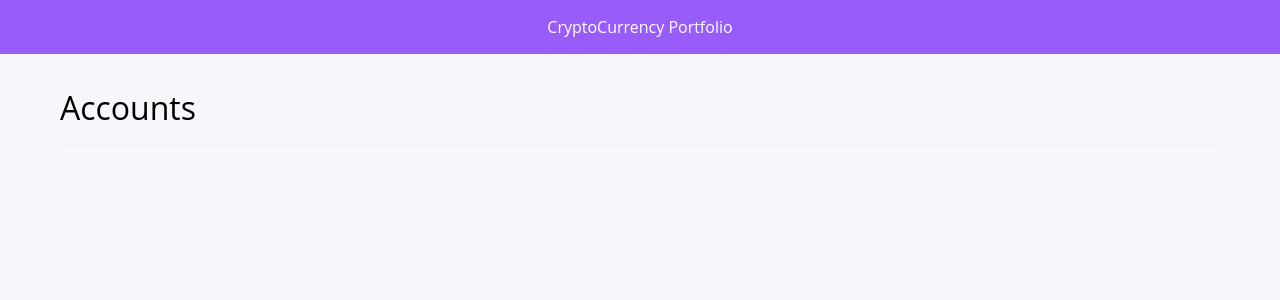
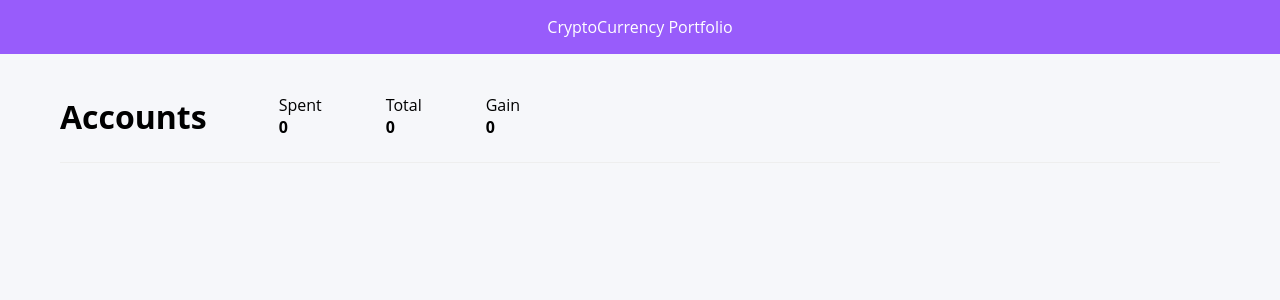
Before and after one commit to aeyoll/cryptofolio, a Django app: page / in a window 1280 px wide. Shown: the top 300 px of the page. Run offline with Django 3.2, Linux system fonts and the light colour scheme; the visitor is signed in with stand-in values (Sample User, id 1); data that the repository does not hold is empty.

Commit message:
Add some infos in the header

```diff
--- a/cryptocurrencies/templates/cryptocurrencies/index.html
+++ b/cryptocurrencies/templates/cryptocurrencies/index.html
@@ -32,12 +32,35 @@
                 margin-right: 30px;
             }
 
-            .title {
+            .header {
+                align-items: center;
                 border-bottom: 1px solid #eee;
+                display: flex;
                 font-size: 2rem;
                 font-weight: 400;
                 margin: 1rem 0 2rem;
                 padding: 1rem 0;
+            }
+
+            .header .title {
+                font-size: 1em;
+                margin: 0 1em 0 0;
+            }
+
+            .header-stats {
+                align-items: center;
+                display: flex;
+                flex: 1;
+                font-size: 1rem;
+            }
+
+            .header-stat {
+                margin-left: 1em;
+                padding: .5rem 1.5rem;
+            }
+
+            .header-stat-data {
+                font-weight: 700;
             }
 
             .box {
@@ -113,7 +136,23 @@
                 CryptoCurrency Portfolio
             </div>
             <div class="content">
-                <h1 class="title">Accounts</h1>
+                <div class="header">
+                    <h1 class="title">Accounts</h1>
+                    <div class="header-stats">
+                        <div class="header-stat">
+                            <div class="header-stat-title">Spent</div>
+                            <div class="header-stat-data">{{ total_spent }}</div>
+                        </div>
+                        <div class="header-stat">
+                            <div class="header-stat-title">Total</div>
+                            <div class="header-stat-data">{{ total }}</div>
+                        </div>
+                        <div class="header-stat">
+                            <div class="header-stat-title">Gain</div>
+                            <div class="header-stat-data">{{ total_gain }}</div>
+                        </div>
+                    </div>
+                </div>
 
                 <div class="box">
                 {% if crypto_currencies %}
```
